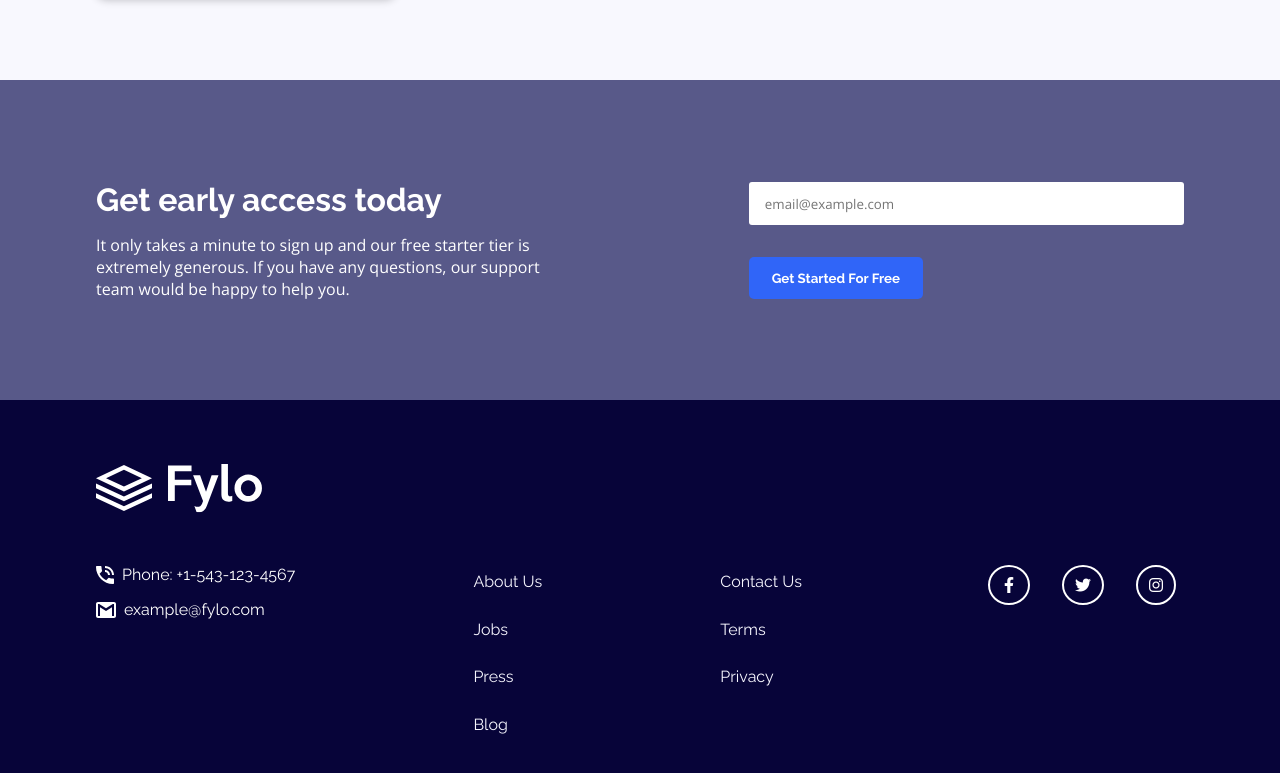
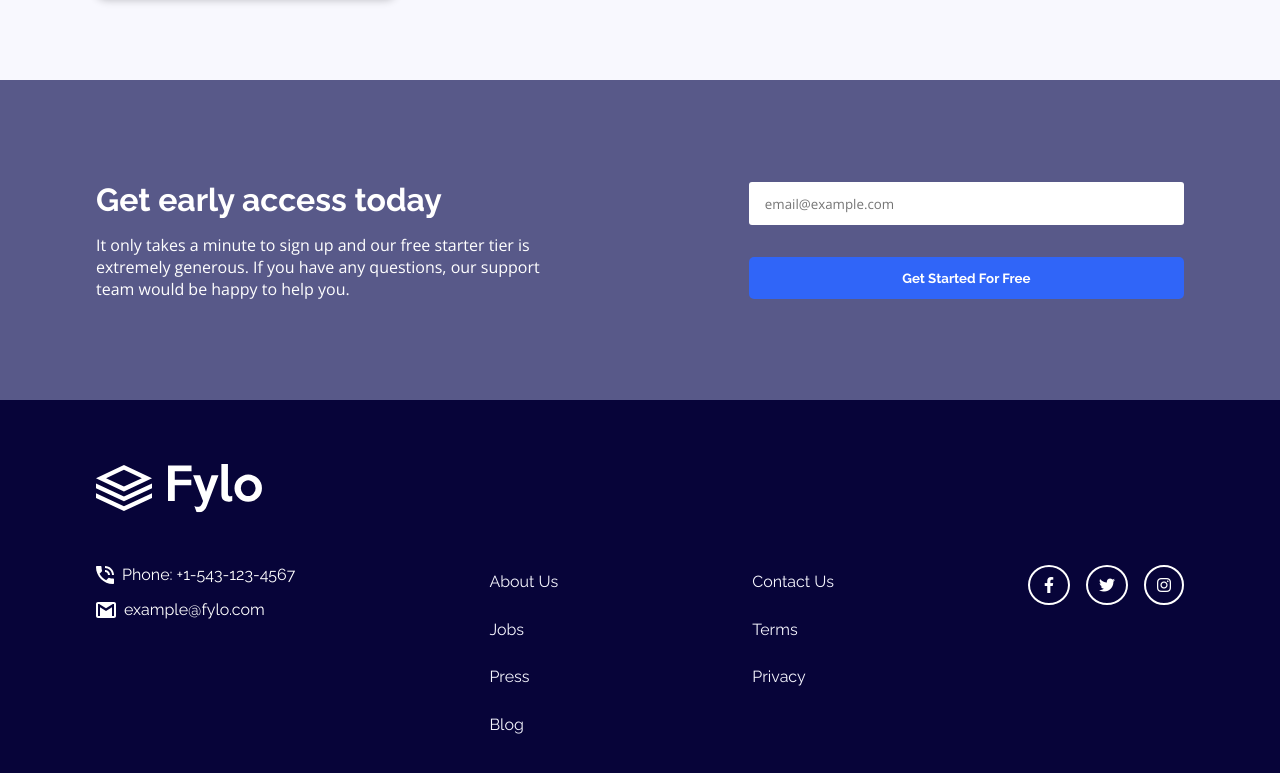
Before and after one commit to asliddinamir/project42-FM, a plain HTML site: page index.html in a window 1280 px wide. Shown: the part 1349-2122 px from the top of the page. Drawn offline with nearby package versions, Linux system fonts and the light colour scheme.

Commit message:
done desktop part

```diff
--- a/style.css
+++ b/style.css
@@ -97,7 +97,7 @@ h1 {
 }
 
 .heroBtn {
-    width: 40%;
+    min-width: 140px;
     font-family: inherit;
     padding: .8rem 1rem;
     background-color: var(--Bright_Blue);
@@ -298,7 +298,6 @@ h1 {
 }
 
 #icons i {
-    margin-inline: .5rem;
     padding: 10px 11px;
     border: 2px solid #fff;
     cursor: pointer;
```
